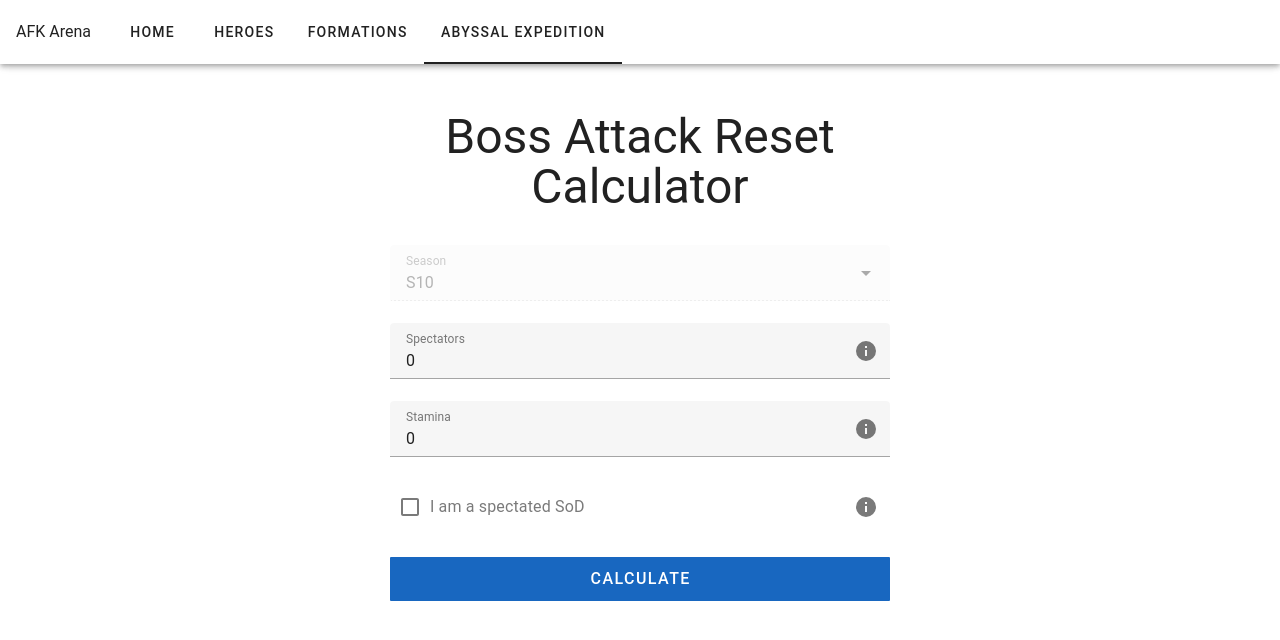
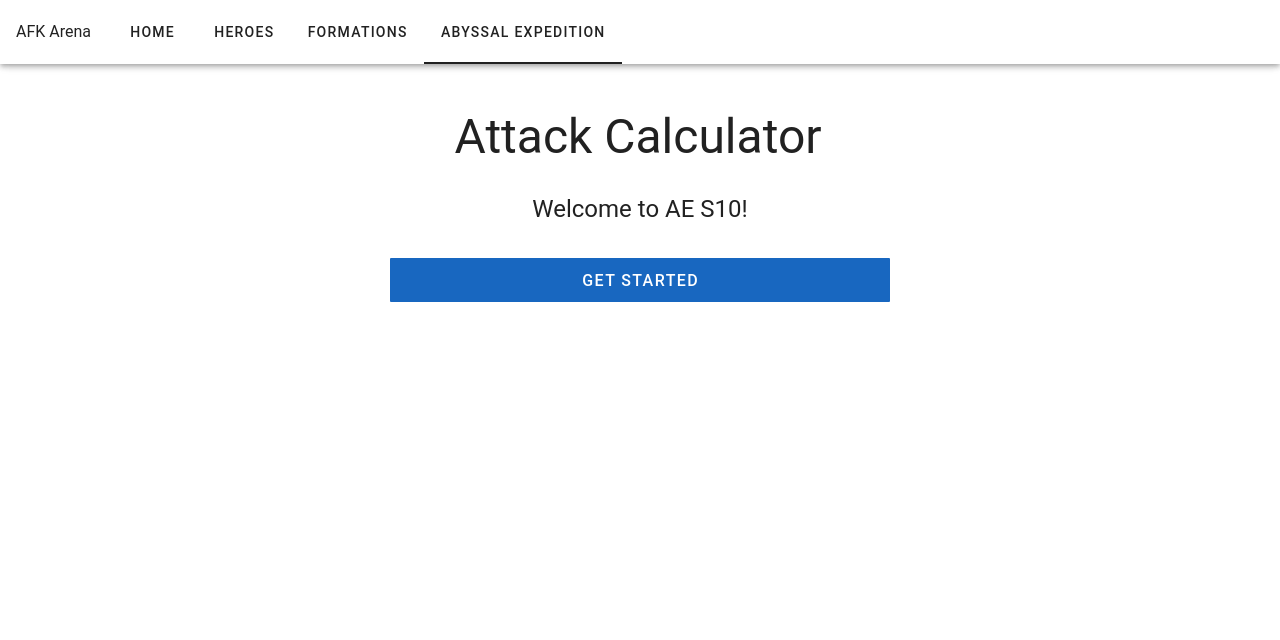
Before and after one commit to aentwist/afk-arena, a Vue app: page /abex in a window 1280 px wide. Shown: the top 640 px of the page. Built offline with nearby package versions, Linux system fonts and the light colour scheme.

Commit message:
feat: add attack calculator welcome and settings

```diff
--- a/src/assets/main.css
+++ b/src/assets/main.css
@@ -20,6 +20,13 @@ html {
   overflow-y: auto;
 }
 
+.line-clamp-1 {
+  display: -webkit-box;
+  -webkit-line-clamp: 1;
+  -webkit-box-orient: vertical;
+  overflow: hidden;
+}
+
 .place-center {
   place-items: center;
 }
--- a/src/views/AbexView.vue
+++ b/src/views/AbexView.vue
@@ -1,11 +1,34 @@
 <template>
-  <div class="my-12 d-flex flex-column align-center">
-    <h1 class="mb-8 text-h4 text-md-h3 text-center">
-      Boss Attack Reset<br />Calculator
-    </h1>
+  <div class="mx-1 mx-sm-0 my-12 d-flex flex-column align-center">
+    <div class="mb-8 d-flex align-center">
+      <h1 class="me-1 text-h4 text-md-h3 line-clamp-1">Attack Calculator</h1>
+      <v-btn
+        v-if="page > SETTINGS_PAGE"
+        :icon="mdiCog"
+        variant="plain"
+        @click="page = SETTINGS_PAGE"
+      />
+    </div>
 
     <div class="page-container">
-      <v-form v-if="page === 1">
+      <div v-if="page === WELCOME_PAGE">
+        <h3 class="mb-8 text-h5 text-center">
+          Welcome to AE {{ season.title }}!
+        </h3>
+
+        <!-- TODO: Build theming into all VBtn -->
+        <v-btn
+          class="w-100 rounded-theme"
+          size="large"
+          variant="flat"
+          color="primary"
+          @click="nextPage"
+        >
+          Get Started
+        </v-btn>
+      </div>
+
+      <v-form v-if="page === SETTINGS_PAGE">
         <v-select v-model="season" label="Season" :items="seasons" disabled />
         <!-- TODO: min 0, max 10 -->
         <v-text-field
@@ -18,19 +41,6 @@
           <template #append-inner>
             <InformationIcon
               text="Militia members accrue stamina 1.2% faster per spectator"
-            />
-          </template>
-        </v-text-field>
-        <!-- TODO: Only allow positive integers -->
-        <v-text-field
-          v-model.number="stamina"
-          class="required"
-          label="Stamina"
-          type="number"
-        >
-          <template #append-inner>
-            <InformationIcon
-              text="The stamina for the hero with the least amount in the team"
             />
           </template>
         </v-text-field>
@@ -53,13 +63,40 @@
           size="large"
           variant="flat"
           color="primary"
-          @click="page = 2"
+          @click="setSettings"
+        >
+          Next
+        </v-btn>
+      </v-form>
+
+      <v-form v-if="page === CALC_PAGE">
+        <!-- TODO: Only allow positive integers -->
+        <v-text-field
+          v-model.number="stamina"
+          class="required"
+          label="Stamina"
+          type="number"
+        >
+          <template #append-inner>
+            <InformationIcon
+              text="The stamina for the hero with the least amount in the team"
+            />
+          </template>
+        </v-text-field>
+
+        <!-- TODO: Build theming into all VBtn -->
+        <v-btn
+          class="w-100 rounded-theme"
+          size="large"
+          variant="flat"
+          color="primary"
+          @click="nextPage"
         >
           Calculate
         </v-btn>
       </v-form>
 
-      <div v-if="page === 2">
+      <div v-if="page === RESULTS_PAGE">
         <div class="mb-4">
           <p class="mb-4">
             There are
@@ -91,7 +128,7 @@
           size="large"
           variant="tonal"
           color="primary"
-          @click="page = 1"
+          @click="prevPage"
         >
           Back
         </v-btn>
@@ -102,10 +139,12 @@
 
 <script setup lang="ts">
 import { computed, ref } from "vue";
+import { useLocalStorage } from "@vueuse/core";
 import { DateTime } from "luxon";
 import InformationIcon from "@/components/InformationIcon.vue";
+import { mdiCog } from "@mdi/js";
 
-const page = ref(1);
+const S_KEY_NS = "abex:";
 
 // Inputs
 const seasons = [
@@ -120,12 +159,55 @@ const seasons = [
     value: "s10",
     quietTimeStartDate: DateTime.fromISO("2023-07-23T00:00Z"),
   },
+  // {
+  //   title: "S11 Beta",
+  //   value: "s11-beta",
+  //   quietTimeStartDate: DateTime.fromISO("2023-07-23T00:00Z"),
+  // },
 ];
 const season = ref(seasons[seasons.length - 1]);
+const settingsSeason = useLocalStorage(
+  `${S_KEY_NS}settings-season`,
+  season.value.value
+);
+const spectators = ref(0); // Default value just for type
+const settingsSpectators = useLocalStorage(`${S_KEY_NS}settings-spectators`, 0);
+const isSod = ref(false); // Default value just for type
+const settingsIsSod = useLocalStorage(`${S_KEY_NS}settings-is-sod`, false);
 
-const spectators = ref(0);
+const settingsComplete = useLocalStorage(`${S_KEY_NS}settings-complete`, false);
+// If the season rolled, then reset the settings
+if (settingsSeason.value !== season.value.value) {
+  settingsSeason.value = season.value.value;
+  settingsSpectators.value = 0;
+  settingsIsSod.value = false;
+  settingsComplete.value = false;
+}
+// Initialize the settings form
+spectators.value = settingsSpectators.value;
+isSod.value = settingsIsSod.value;
+
+const WELCOME_PAGE = 1;
+const SETTINGS_PAGE = 2;
+const CALC_PAGE = 3;
+const RESULTS_PAGE = 4;
+const page = ref(settingsComplete.value ? CALC_PAGE : WELCOME_PAGE);
+const nextPage = () => page.value++;
+const prevPage = () => page.value--;
+
+function setSettings() {
+  // TODO: Validate settings page
+
+  // Note that we only commit these settings on submit
+  settingsSeason.value = season.value.value;
+  settingsSpectators.value = spectators.value;
+  settingsIsSod.value = isSod.value;
+  settingsComplete.value = true;
+
+  nextPage();
+}
+
 const stamina = ref(0);
-const isSod = ref(false);
 
 // Results
 const hoursLeft = computed(() =>
```
